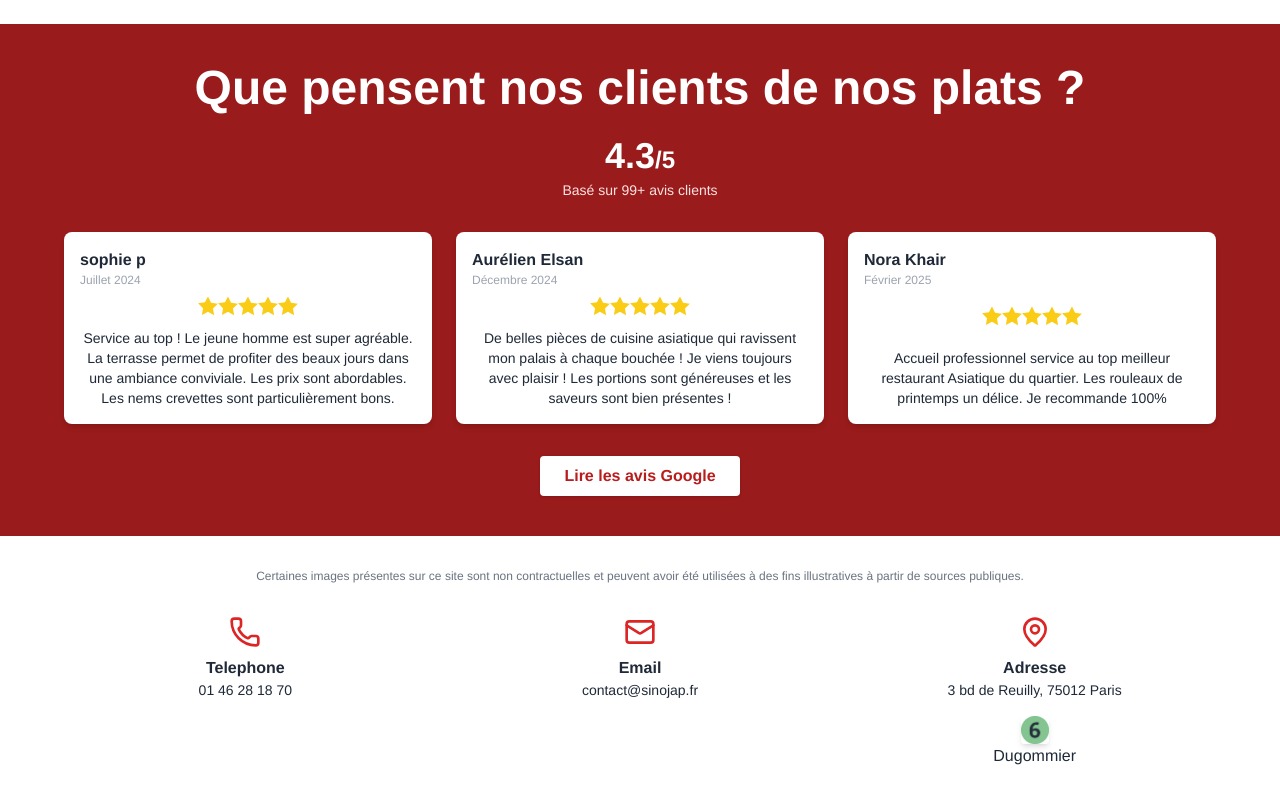
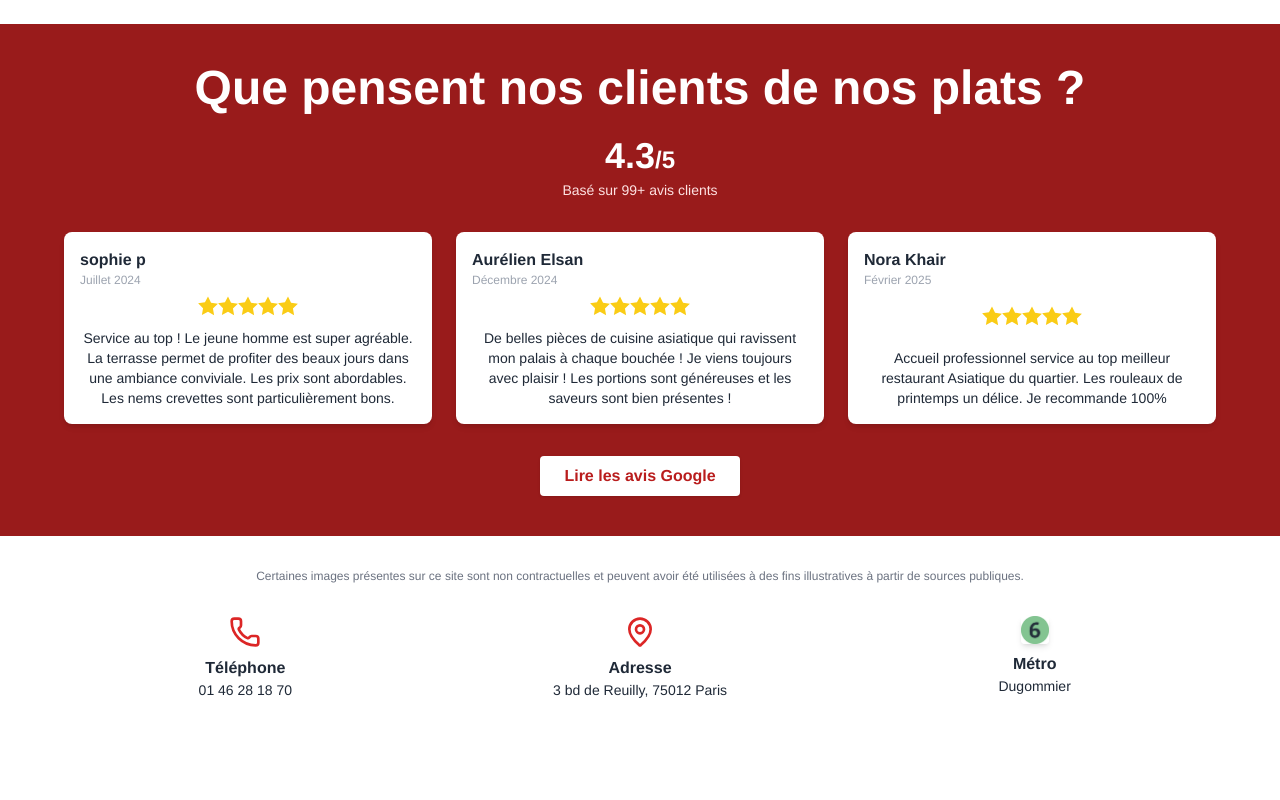
Before and after one commit to wdevyd/sinojap, a React (Vite) app: page / in a window 1280 px wide. Shown: the part 1524-2324 px from the top of the page. After the commit the page ends 2256 px from the top, so only its background shows below. Built offline with nearby package versions, Linux system fonts and the light colour scheme.

Commit message:
[DEL] mail adress dans page d'accueil

```diff
--- a/src/pages/Home.jsx
+++ b/src/pages/Home.jsx
@@ -255,32 +255,32 @@ export default function Home() {
       {/* Section CONTACT */}
       <section id="contact" className="bg-white py-8 px-6 text-gray-800">
         <div className="max-w-6xl mx-auto grid grid-cols-1 md:grid-cols-3 gap-8 text-center">
+
+          {/* Téléphone */}
           <div className="flex flex-col items-center">
-          <Phone className="w-8 h-8 text-red-600 mb-2" />
-            <a
-              href="tel:0146281870"
-            >
-              <p className="font-semibold">Telephone</p>
+            <Phone className="w-8 h-8 text-red-600 mb-2" />
+            <a href="tel:0146281870">
+              <p className="font-semibold">Téléphone</p>
               <p className="text-sm">01 46 28 18 70</p>
             </a>
           </div>
-          <div className="flex flex-col items-center">
-            <Mail className="w-8 h-8 text-red-600 mb-2" />
-            <p className="font-semibold">Email</p>
-            <p className="text-sm">contact@sinojap.fr</p>
-          </div>
+
+          {/* Adresse */}
           <div className="flex flex-col items-center">
             <MapPin className="w-8 h-8 text-red-600 mb-2" />
             <p className="font-semibold">Adresse</p>
             <p className="text-sm">3 bd de Reuilly, 75012 Paris</p>
+          </div>
+
+          {/* Métro */}
+          <div className="flex flex-col items-center">
             <img
               src={metro}
               alt="station metro"
-              className="w-7 h-auto rounded shadow-md mt-4"
+              className="w-7 h-auto rounded shadow-md mb-2"
             />
-            <p className="text-sm md:text-base text-center md:text-left">
-              <span className="font">Dugommier</span>
-            </p>
+            <p className="font-semibold">Métro</p>
+            <p className="text-sm">Dugommier</p>
           </div>
         </div>
       </section>
```
